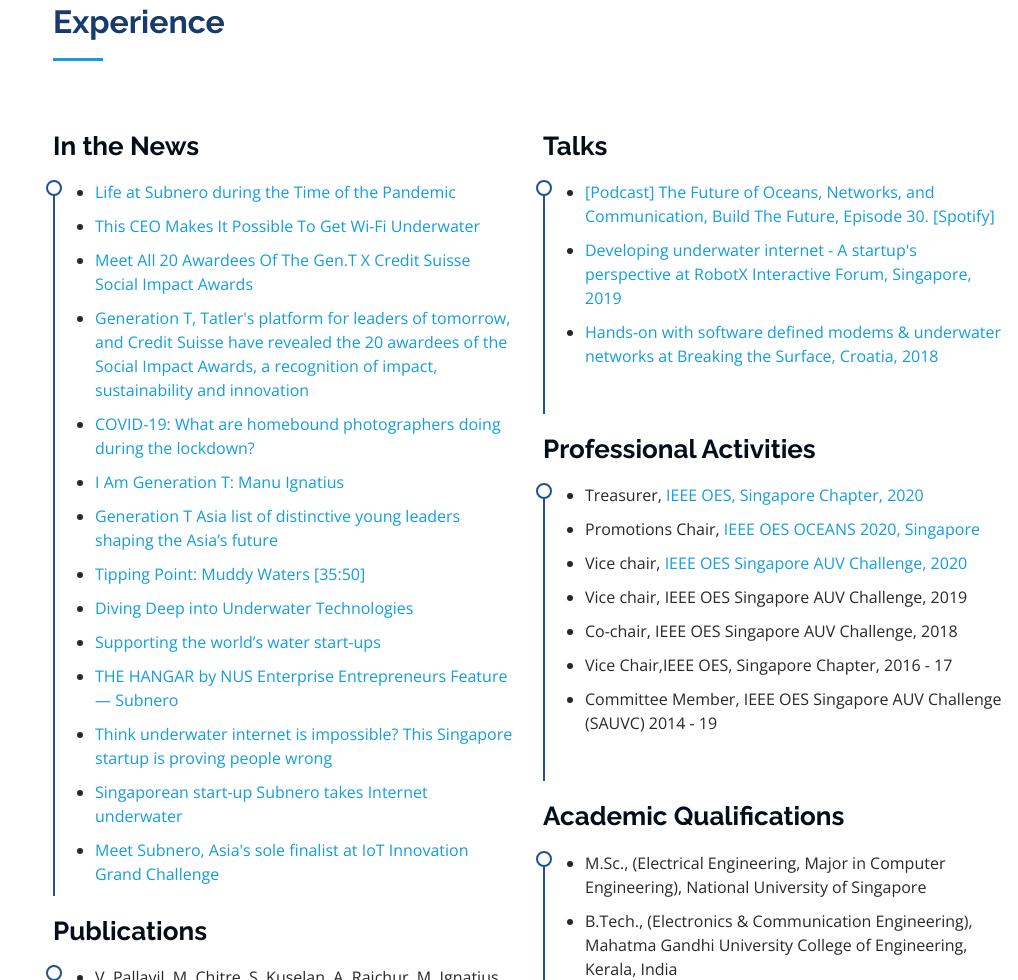
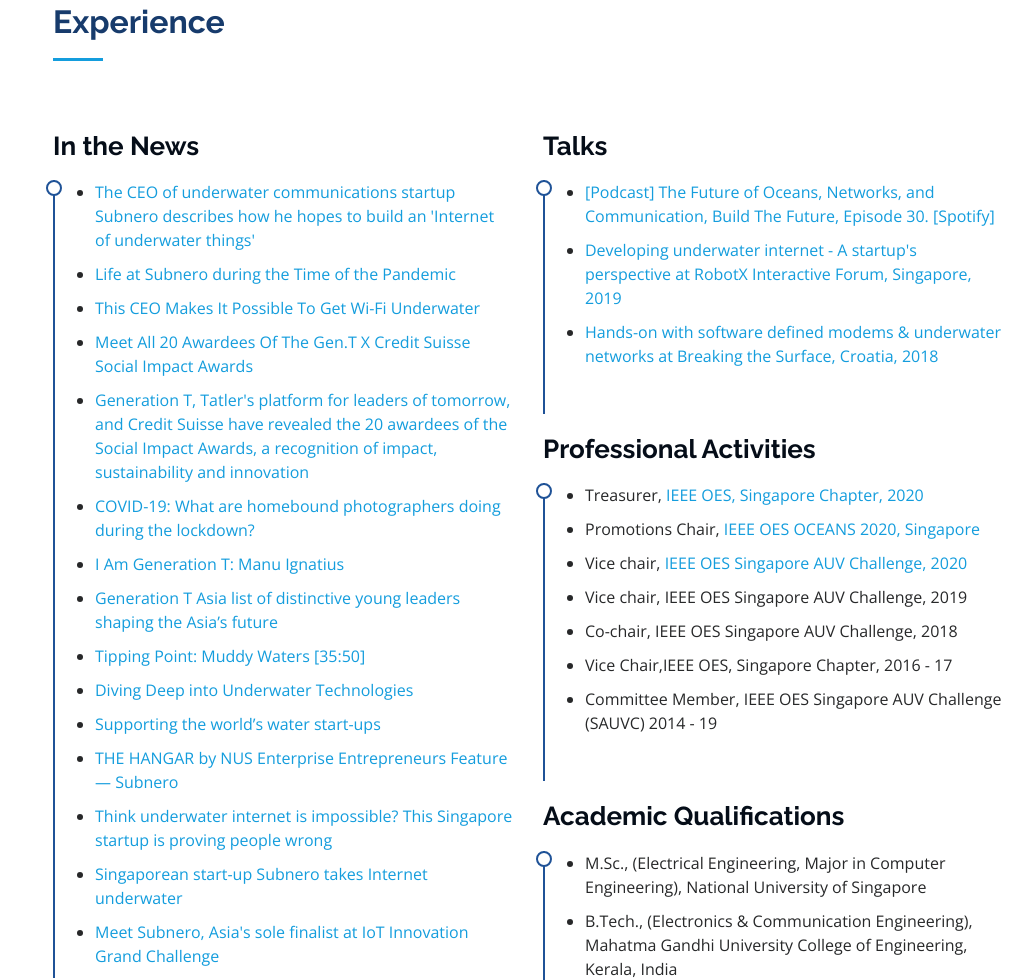
Before and after one commit to manuignatius/manuignatius.github.io, a plain HTML site: page index.html in a window 1280 px wide. Shown: the part 1445-2425 px from the top of the page, without its empty margins (262-1280 px from the left). Drawn offline with nearby package versions, Linux system fonts and the light colour scheme; a script that the page names is missing; files whose address does not match are found by name.

Commit message:
Added tatler article

```diff
--- a/index.html
+++ b/index.html
@@ -153,6 +153,7 @@
             <h3 class="resume-title">In the News</h3>
             <div class="resume-item pb-0">
               <ul>
+                <li><a href="./assets/img/tatler.jpg" target="_blank">The CEO of underwater communications startup Subnero describes how he hopes to build an 'Internet of underwater things'</a></li>
                 <li><a href="https://startup.info/manu-ignatius-subnero/" target="_blank">Life at Subnero during the Time of the Pandemic</a></li>
                 <li><a href="https://generationt.asia/leaders/this-ceo-makes-it-possible-to-get-wi-fi-underwater" target="_blank">This CEO Makes It Possible To Get Wi-Fi Underwater</a></li>
                 <li><a href="https://generationt.asia/leaders/meet-all-20-awardees-of-the-gent-x-credit-suisse-social-impact-awards" target="_blank">Meet All 20 Awardees Of The Gen.T X Credit Suisse Social Impact Awards</a></li>
```
Also changed, not shown: assets/img/tatler.jpg (added).
